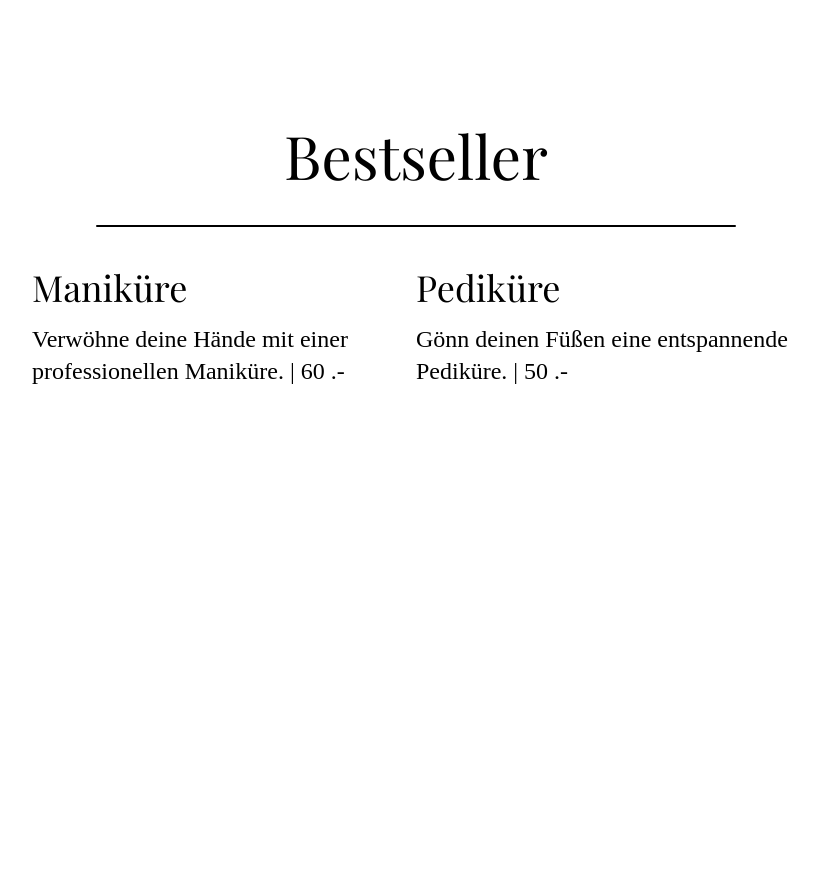
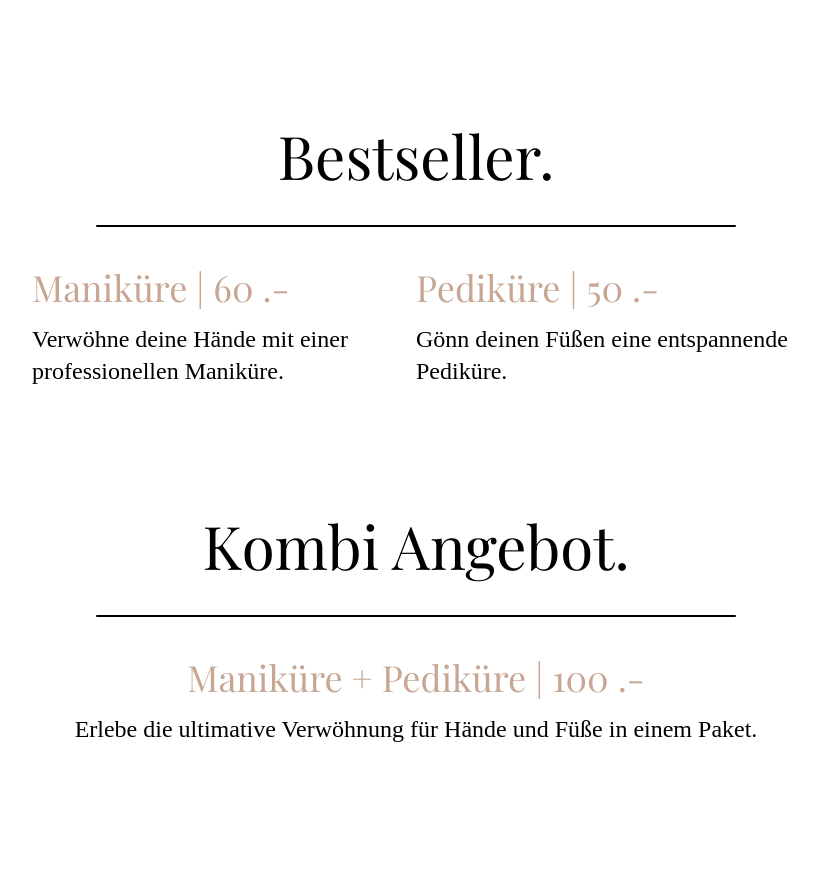
Before and after one commit to CameronWeijmer/Nail-Works, a website: page pricing.html in a window 1280 px wide. Shown: the part 391-1280 px from the top of the page, without its empty margins (224-1042 px from the left). Before the commit the page ends 800 px from the top, so only its background shows below. Drawn offline with nearby package versions, Linux system fonts and the light colour scheme; a web font is replaced by a local one.

Commit message:
feat: added more pricing + setup of aos

```diff
--- a/pricing.html
+++ b/pricing.html
@@ -7,10 +7,13 @@
     <meta name="viewport" content="width=device-width, initial-scale=1.0" />
     <!-- flowbite link -->
     <link href="https://cdnjs.cloudflare.com/ajax/libs/flowbite/1.6.3/flowbite.min.css" rel="stylesheet" />
+    <!-- fonts -->
     <link href="https://fonts.cdnfonts.com/css/proxima-nova-condensed" rel="stylesheet">
     <link rel="preconnect" href="https://fonts.googleapis.com">
     <link rel="preconnect" href="https://fonts.gstatic.com" crossorigin>
     <link href="https://fonts.googleapis.com/css2?family=Playfair+Display&display=swap" rel="stylesheet">
+    <!-- aos -->
+    <link href="https://unpkg.com/aos@2.3.1/dist/aos.css" rel="stylesheet">
     <!-- style Link  -->
     <link rel="stylesheet" href="./css/main.css" />
     <title>Nails & SPA</title>
@@ -70,21 +73,37 @@
         <!-- prices -->
         <section>
             <div class="flex justify-center pt-32">
-                <h2 class="font-primary text-6xl">Bestseller</h2>
+                <h2 class="font-primary text-6xl">Bestseller.</h2>
             </div>
             <hr class="w-1/2 h-0.5 mx-auto my-4 bg-black border-0 rounded md:my-10">
             <div class="flex justify-center">
                 <div class="grid grid-cols2 gap-4">
-                    <h2 class="font-primary text-4xl">Maniküre</h2>
+                    <h2 class="font-primary text-beige text-4xl">Maniküre | 60 .-</h2>
                     <p class="font-secondary text-2xl max-w-sm">Verwöhne deine Hände mit einer professionellen Maniküre.
-                        |
-                        60 .-</p>
+                    </p>
                 </div>
                 <div class="grid grid-cols2 gap-4">
-                    <h2 class="font-primary text-4xl">Pediküre</h2>
+                    <h2 class="font-primary text-4xl text-beige">Pediküre | 50 .-</h2>
                     <p class="font-secondary text-2xl max-w-sm"> Gönn deinen Füßen eine entspannende Pediküre.
-                        |
-                        50 .-</p>
+                    </p>
+                </div>
+            </div>
+            <div class="flex justify-center pt-32">
+                <h2 class="font-primary text-6xl">Kombi Angebot.</h2>
+            </div>
+            <hr class="w-1/2 h-0.5 mx-auto my-4 bg-black border-0 rounded md:my-10">
+            <div class="flex justify-center">
+                <div>
+                    <h2 class="font-primary text-4xl text-beige">Maniküre + Pediküre | 100 .-</h2>
+                </div>
+            </div>
+            <div>
+                <div class="flex justify-center pb-32">
+                    <p class="font-secondary text-2xl my-4">Erlebe die ultimative Verwöhnung für Hände und Füße
+                        in
+                        einem
+                        Paket.
+                    </p>
                 </div>
             </div>
 
@@ -92,6 +111,11 @@
     </main>
     <!-- flowbite script -->
     <script src="https://cdnjs.cloudflare.com/ajax/libs/flowbite/1.6.3/flowbite.min.js"></script>
+    <!-- aos -->
+    <script src="https://unpkg.com/aos@2.3.1/dist/aos.js"></script>
+    <script>
+        AOS.init();
+    </script>
 </body>
 
 </html>
```
Also changed, not shown: index.html (+9 -1 lines), css/main.css.
